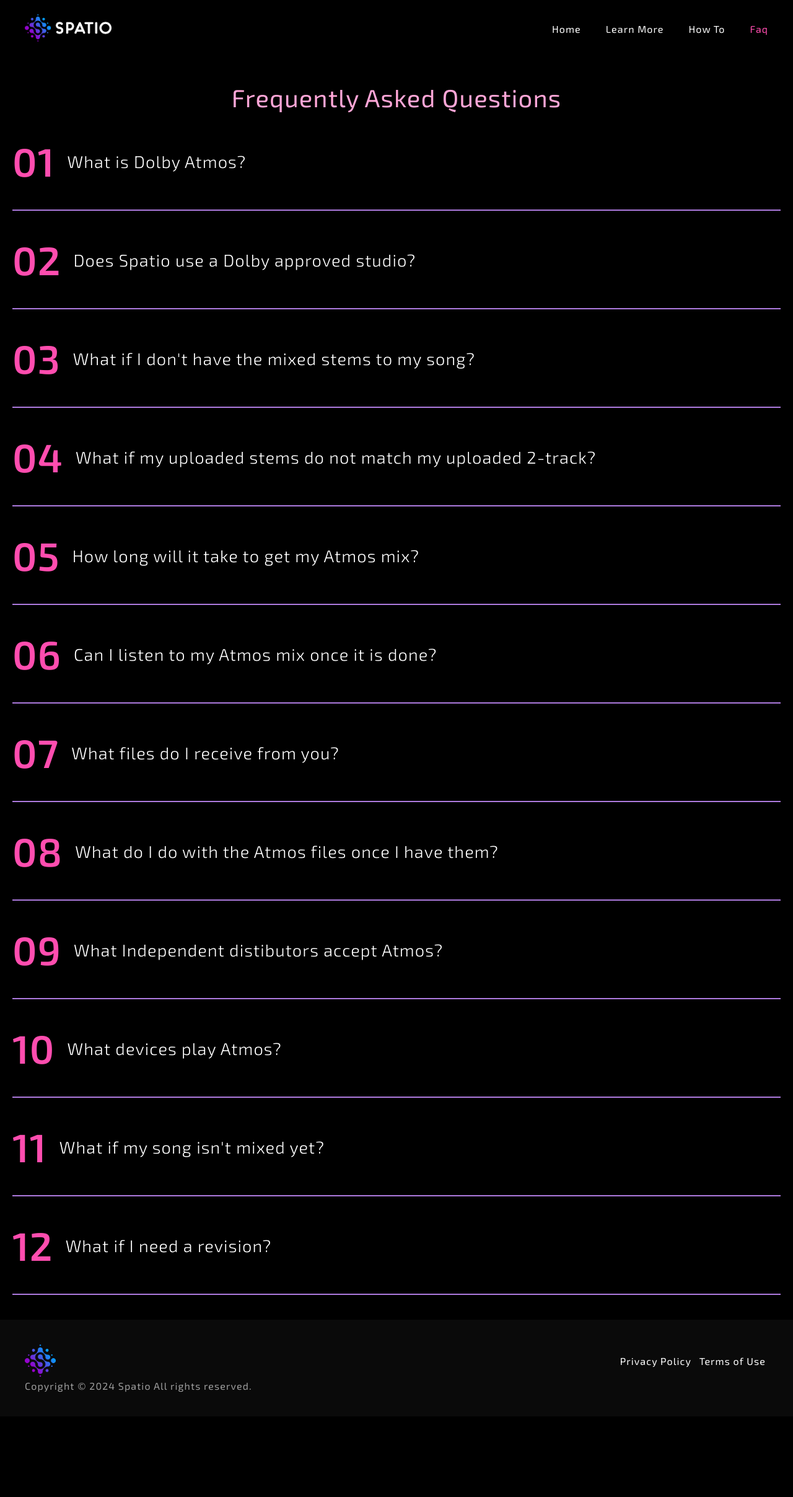
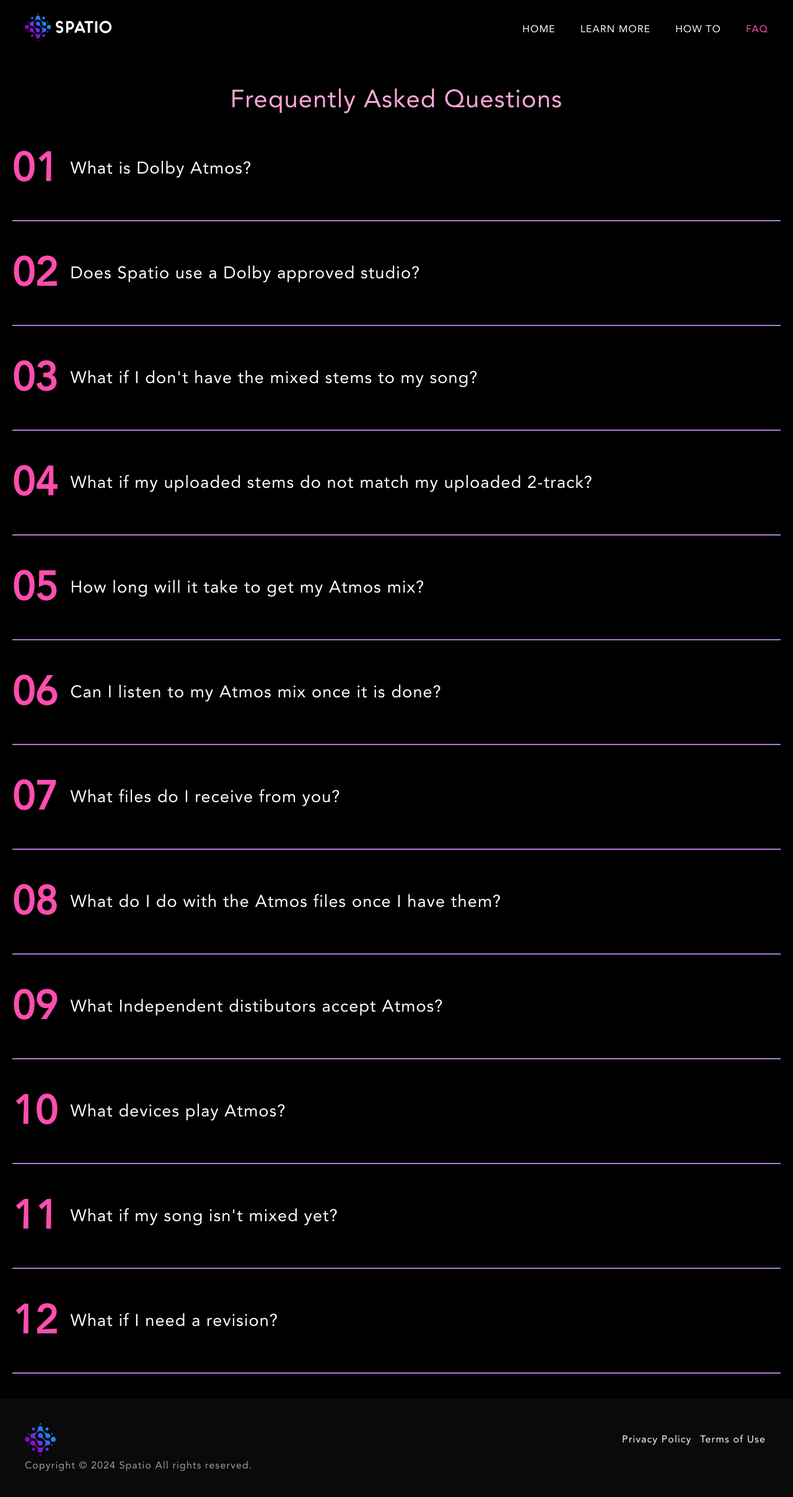
Before and after one commit to Z50LTI/z50lti.github.io, a PHP site: page /faq.html in a window 1280 px wide. Shown: the whole page at 62% size. Before the commit the page ends 2246 px from the top, so only its background shows below. Run offline with PHP 8.4, Linux system fonts and the light colour scheme.

Commit message:
Add files via upload

```diff
--- a/css/_main.scss
+++ b/css/_main.scss
@@ -155,6 +155,7 @@ header {
       color: white;
       text-decoration: none;
       transition: 0.3s;
+      text-transform: uppercase;
       &:hover,
       &.active {
         color: rgb(255, 77, 175);
--- a/css/_typography.scss
+++ b/css/_typography.scss
@@ -1,7 +1,13 @@
 @import url("https://fonts.googleapis.com/css2?family=Exo+2:ital,wght@0,100..900;1,100..900&display=swap");
+
+@font-face {
+  font-family: Avenir;
+  src: url(../fonts/avenir/avenir_roman_12.woff);
+}
 
 body {
   font-family: "Exo 2", sans-serif;
+  font-family: Avenir;
   color: white;
   letter-spacing: 1.1px;
 }
--- a/css/styles.css
+++ b/css/styles.css
@@ -1,6 +1,11 @@
 @import url("https://fonts.googleapis.com/css2?family=Exo+2:ital,wght@0,100..900;1,100..900&display=swap");
+@font-face {
+  font-family: Avenir;
+  src: url(../fonts/avenir/avenir_roman_12.woff);
+}
 body {
   font-family: "Exo 2", sans-serif;
+  font-family: Avenir;
   color: white;
   letter-spacing: 1.1px;
 }
@@ -214,6 +219,7 @@ header nav a {
   text-decoration: none;
   -webkit-transition: 0.3s;
   transition: 0.3s;
+  text-transform: uppercase;
 }
 header nav a:hover, header nav a.active {
   color: rgb(255, 77, 175);
```
Also changed, not shown: 1 other file.
